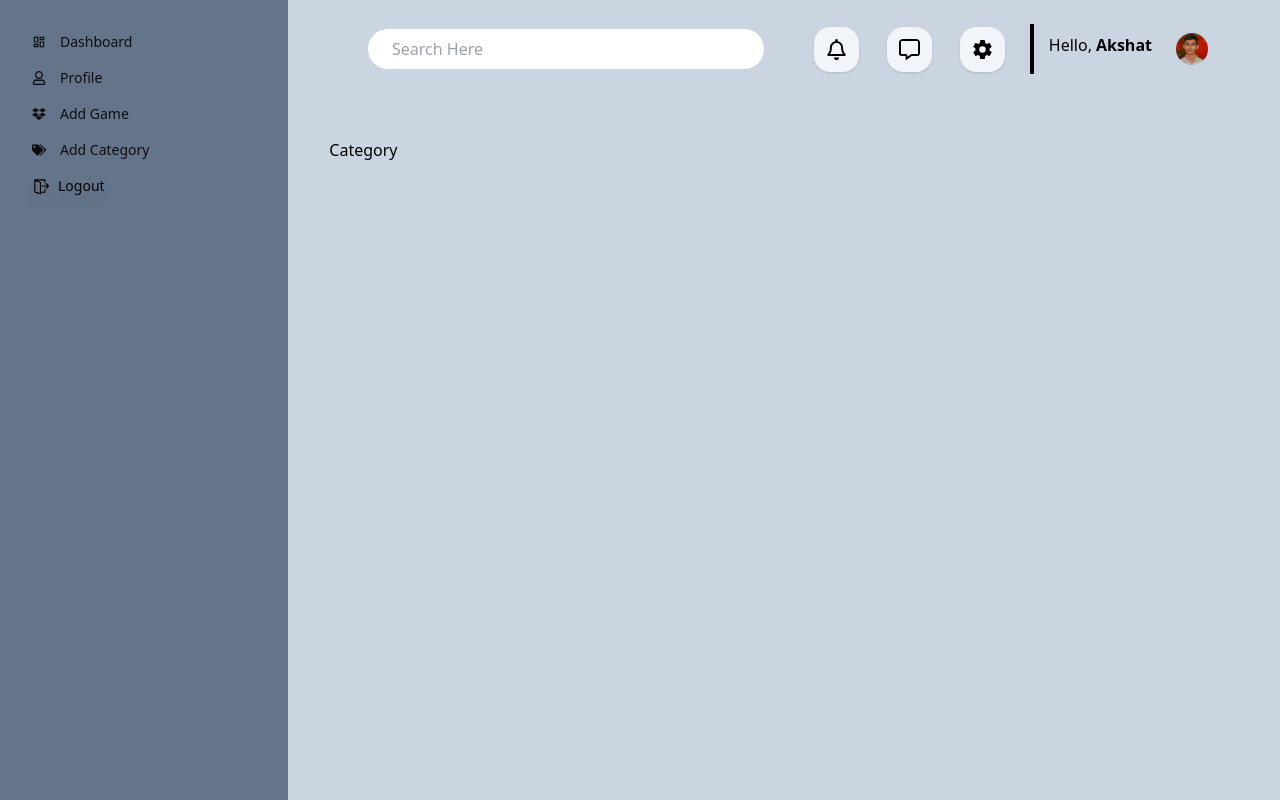
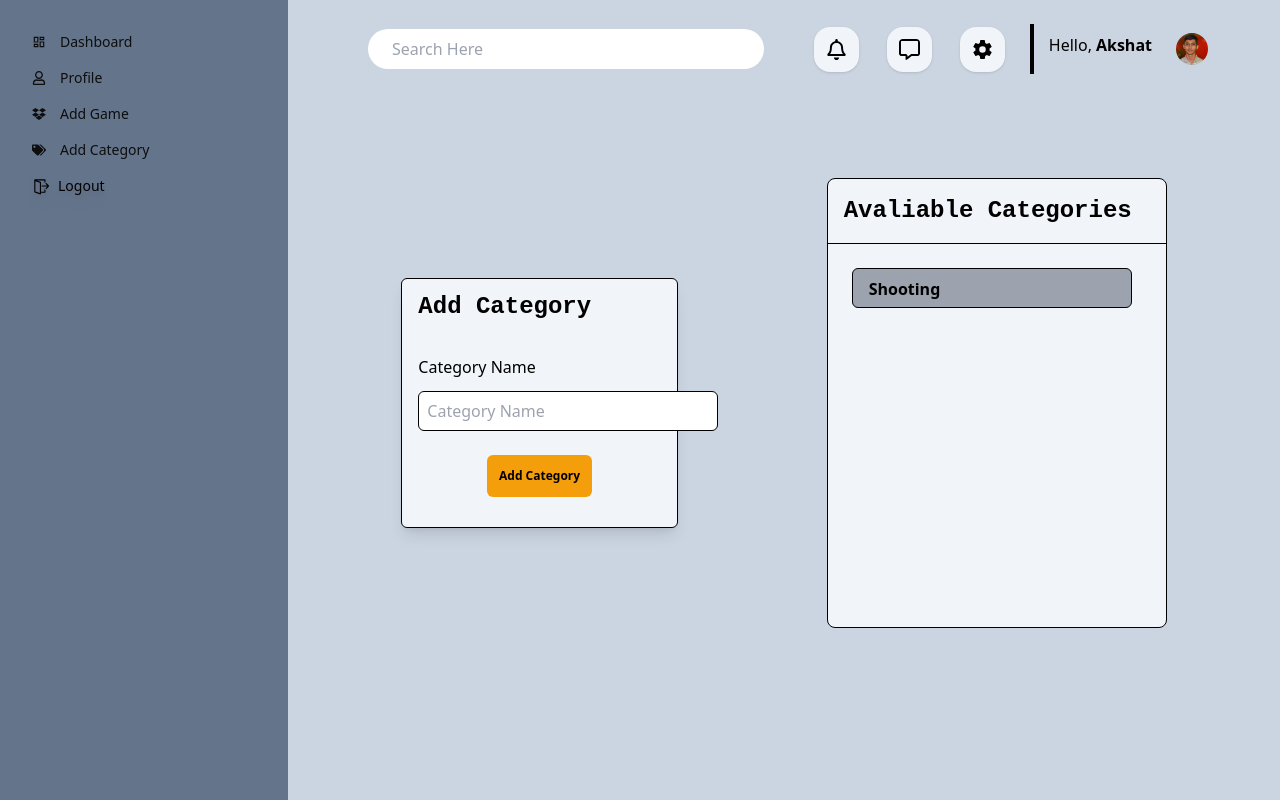
Before and after one commit to Avv-2301/BiGamer-admin-Dashboard, a React (Create React App) app: page /addcategory in a window 1280 px wide. Built offline with nearby package versions, Linux system fonts and the light colour scheme.

Commit message:
Category Page Added

```diff
--- a/src/components/Charts/Barchart.jsx
+++ b/src/components/Charts/Barchart.jsx
@@ -1,26 +1,41 @@
 import React from "react";
-import { Chart, registerables } from "chart.js";
-import { Bar } from "react-chartjs-2";
+import { Bar } from 'react-chartjs-2';
+import { Chart as ChartJS, CategoryScale, LinearScale, BarElement, Title, Tooltip, Legend } from 'chart.js';
 
-Chart.register(...registerables);
-const chartData = {
-  xdata: [60, 50, 40, 30, 20, 10, 40, 50],
+ChartJS.register(CategoryScale, LinearScale, BarElement, Title, Tooltip, Legend);
+
+const Barchart = () => {
+  const data = {
+    labels: ['January', 'February', 'March', 'April', 'May', 'June'],
     datasets: [
       {
-      ydata: [60, 50, 40, 30, 20, 10, 40, 50],
+        label: 'Sales',
+        data: [300, 500, 400, 700, 200, 600],
+        backgroundColor: 'rgba(72, 24, 206, 0.8)',
+        borderColor: 'rgba(75, 192, 192, 1)',
+        borderWidth: 1,
       },
     ],
   };
 
   const options = {
-  maintainAspectRatio: false,
+    responsive: true,
+    plugins: {
+      legend: {
+        position: 'top',
+      },
+      title: {
+        display: true,
+        text: 'Monthly Sales Data',
+      },
+    },
   };
 
-const Barchart = () => {
+
   return (
     <div className="max-w-lg p-6 border rounded-lg shadow-lg mt-6 ml-4 lg:h-[300px] hover:shadow-xl bg-[#e2e8f0]">
       <div>
-        <Bar data={chartData} options={options} />
+        <Bar data={data} options={options} />
       </div>
     </div>
   );
--- a/src/pages/Category.jsx
+++ b/src/pages/Category.jsx
@@ -1,8 +1,38 @@
 import React from 'react'
+import Button from '../components/core/Button'
 
 const Category = () => {
   return (
-    <div>Category</div>
+    <div className='flex flex-row items-center justify-between w-full p-10'>
+      <div className='w-1/3 shadow-lg border rounded-md h-[250px] flex flex-col bg-[#f1f5f9] ml-8'>
+        <p className='mt-3 ml-4 font-mono font-bold text-2xl'>
+          Add Category
+        </p>
+        <div className='ml-4 mt-8 flex flex-col'>
+            <label>
+              Category Name
+            </label>
+            <input
+            type='text'
+            id='category'
+            placeholder='Category Name'
+            className='mt-3 h-10 w-[300px] border rounded-md p-2 outline-none'
+            />
+        </div>
+        <div className='flex items-center justify-center mt-6'>
+            <Button active={true}>
+              Add Category
+            </Button>
+        </div>
+      </div>
+      <div className='w-[340px] border h-[450px] rounded-lg bg-[#f1f5f9] flex flex-col overflow-y-auto mr-8'>
+        <p className='m-4 font-mono text-2xl font-bold'>Avaliable Categories</p>
+        <hr></hr>
+        <div className='flex flex-col m-6 w-[280px] h-[40px] shoadow-lg border p-2 rounded-md pl-4 bg-[#9ca3af]'>
+          <p className='font-semibold'>Shooting</p>
+        </div>
+      </div>
+    </div>
   )
 }
 
--- a/src/pages/ForgotPassword.jsx
+++ b/src/pages/ForgotPassword.jsx
@@ -49,7 +49,7 @@ const ForgotPassword = () => {
           </Link>
         </div>
       </div>
-    </div>
+      </div>
   );
 };
 
```
Lines whose indentation alone changed are shown as unchanged.
